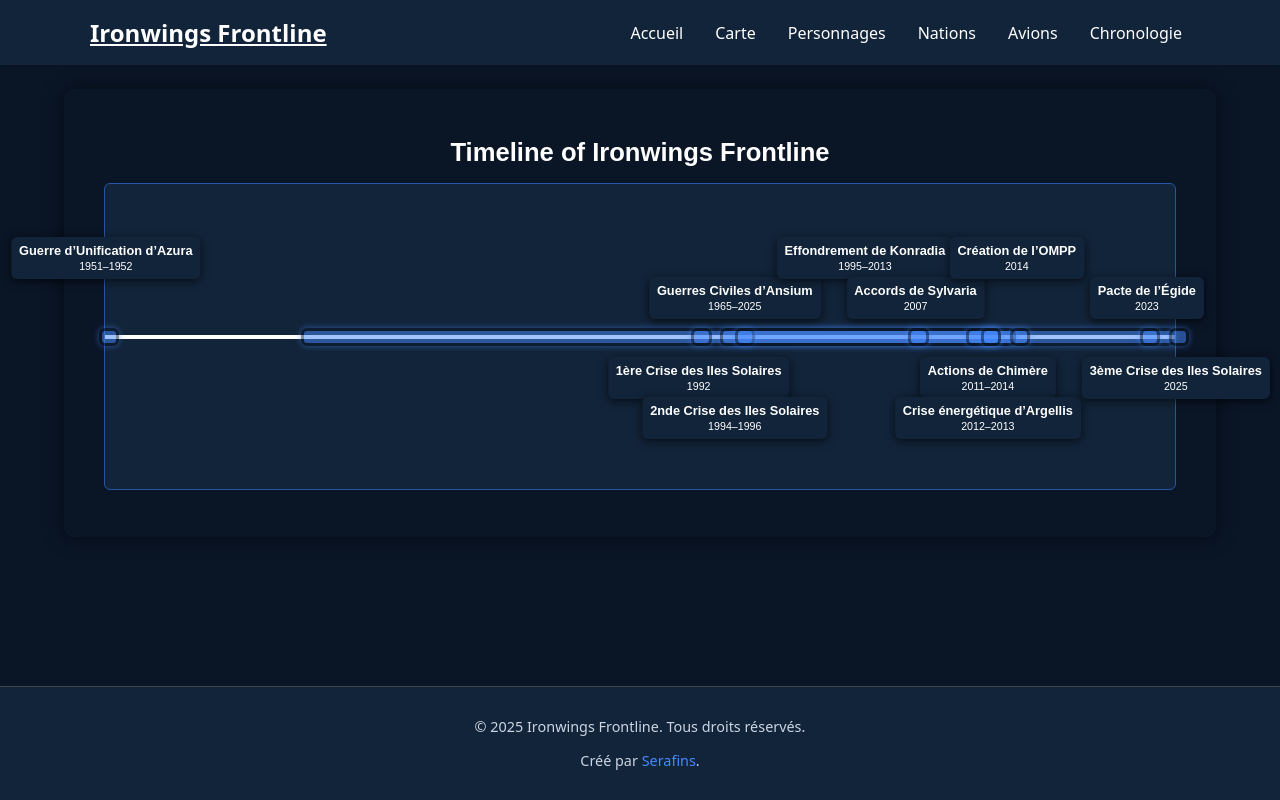
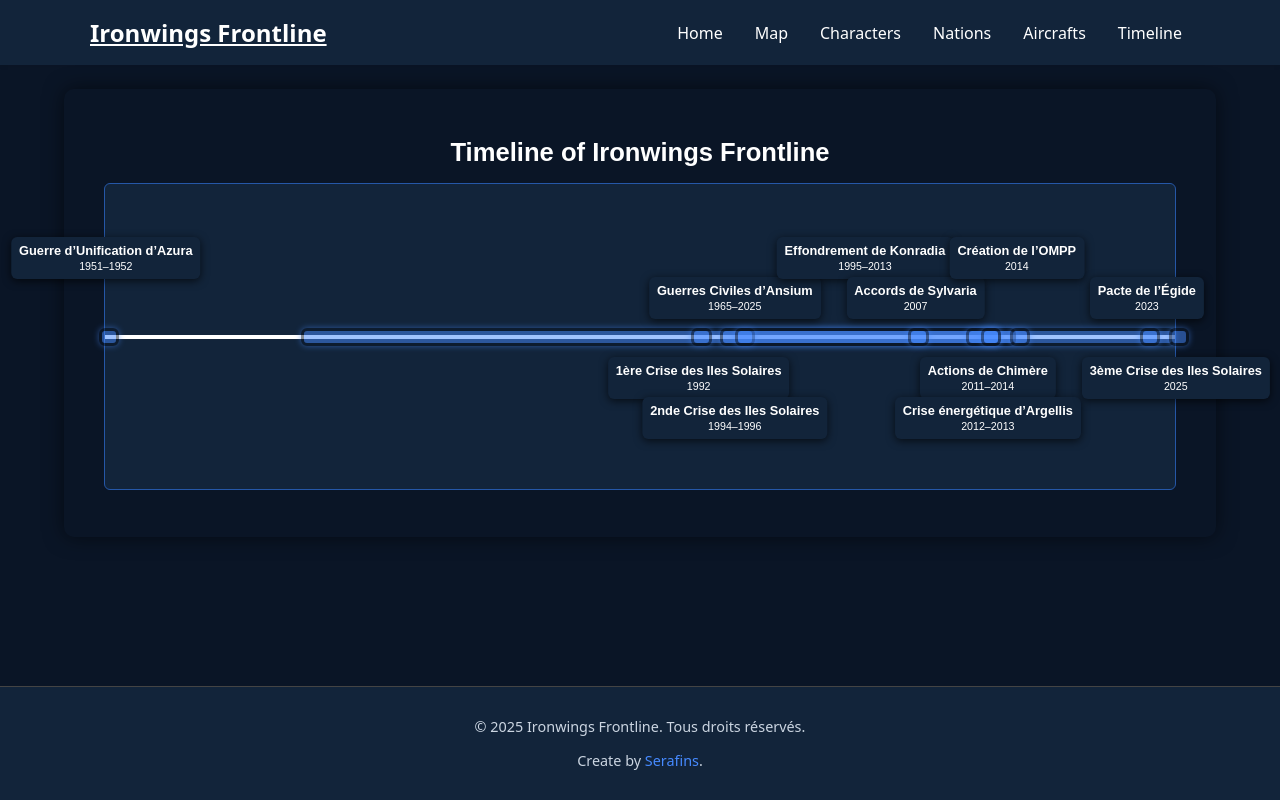
Before and after one commit to NeokoWorld/ironwing-frontline, a React (Vite) app: page /timeline in a window 1280 px wide. Built offline with nearby package versions, Linux system fonts and the light colour scheme.

Commit message:
feat: more english

```diff
--- a/src/components/Footer.tsx
+++ b/src/components/Footer.tsx
@@ -6,7 +6,7 @@ export default function Footer() {
       <div className="footer-container">
         <p>© 2025 Ironwings Frontline. Tous droits réservés.</p>
         <p>
-          Créé par{' '}
+          Create by{' '}
           <a
             href="https://artfight.net/~Serafins"
             target="_blank"
--- a/src/components/Header.tsx
+++ b/src/components/Header.tsx
@@ -21,12 +21,12 @@ export default function Header() {
         </button>
 
         <nav className={`site-nav ${menuOpen ? 'open' : ''}`}>
-          <NavLink to="/" label="Accueil" />
-          <NavLink to="/map" label="Carte" />
-          <NavLink to="/characters" label="Personnages" />
+          <NavLink to="/" label="Home" />
+          <NavLink to="/map" label="Map" />
+          <NavLink to="/characters" label="Characters" />
           <NavLink to="/nations" label="Nations" />
-          <NavLink to="/aircrafts" label="Avions" />
-          <NavLink to="/timeline" label="Chronologie" />
+          <NavLink to="/aircrafts" label="Aircrafts" />
+          <NavLink to="/timeline" label="Timeline" />
         </nav>
       </div>
     </header>
```
